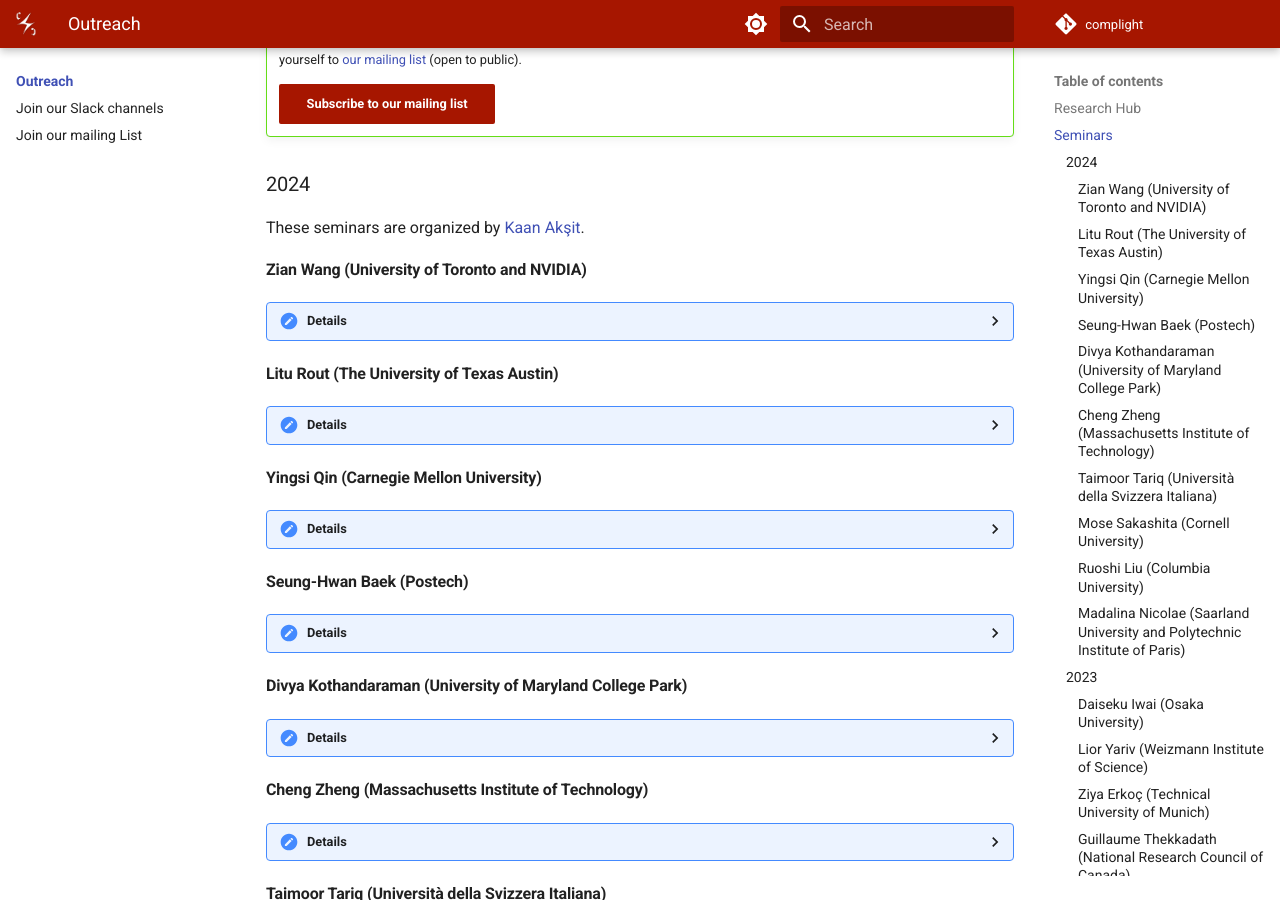
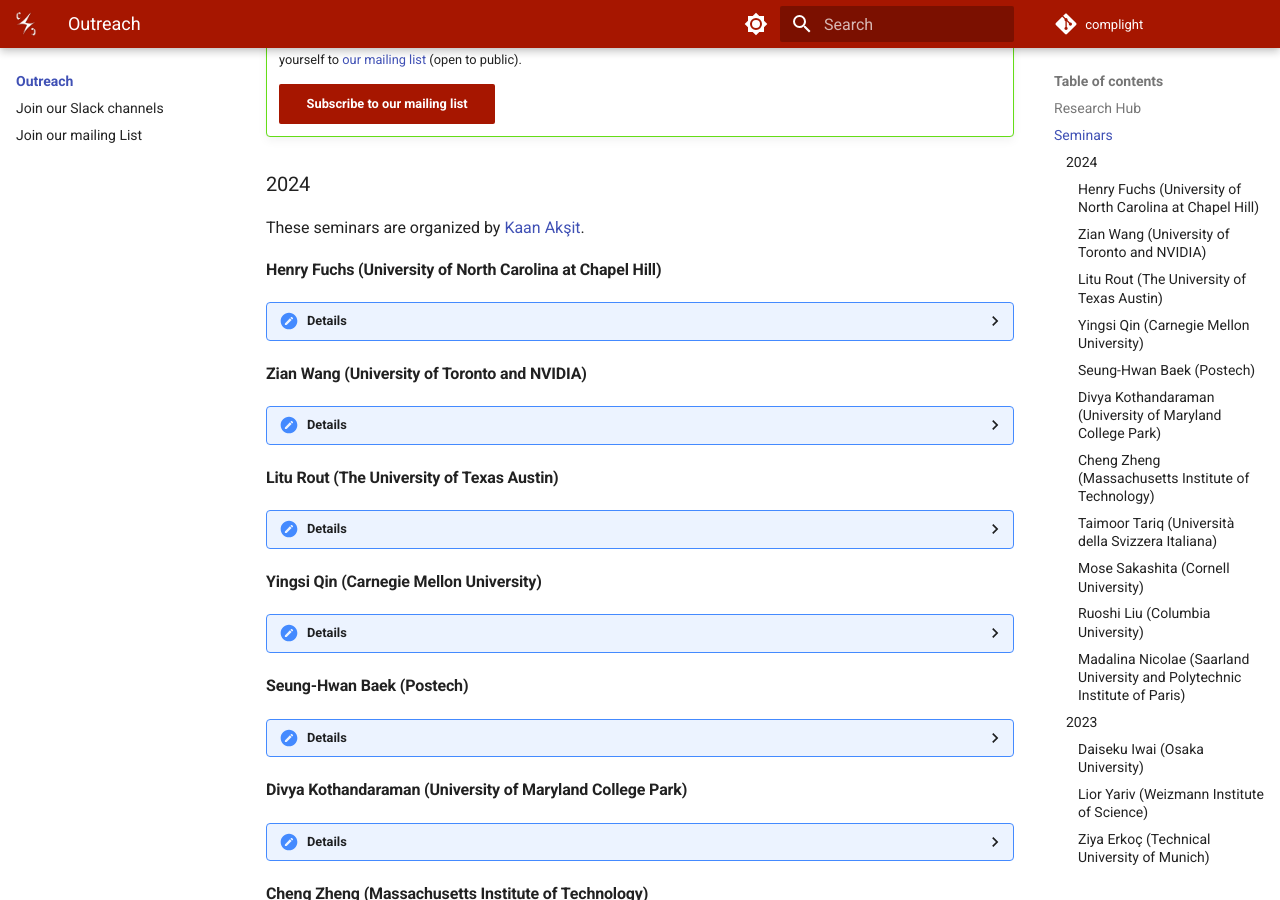
Before and after one commit to complight/complight.github.io, an MkDocs documentation site: the page built from docs/outreach/index.md, in a window 1280 px wide and 900 px high, scrolled down 1017 px. Built offline with MkDocs 1.6.1 and Material for MkDocs 9.7.7, drawn with Linux system fonts in a browser that asks for light colours.

Commit message:
Updating the outreach page.

```diff
--- a/docs/outreach/index.md
+++ b/docs/outreach/index.md
@@ -34,6 +34,17 @@ Overall, seminars are a blend of internal and external presenters.
 
 ### 2024
 These seminars are organized by [Kaan Akşit](https://kaanaksit.com).
+
+#### Henry Fuchs (University of North Carolina at Chapel Hill)
+??? Details
+    **Date:**
+    20th June 2024
+
+    **Presenter:** [Henry Fuchs](https://cs.unc.edu/person/henry-fuchs/), Professor at the University of North Carolina at Chapel Hill
+
+    **Title:** Everyday Augmented Reality Glasses: Past Predictions, Present Problems, Future Possibilities
+
+    **Watch:** Not recorded
 
 
 #### Zian Wang (University of Toronto and NVIDIA)
```
